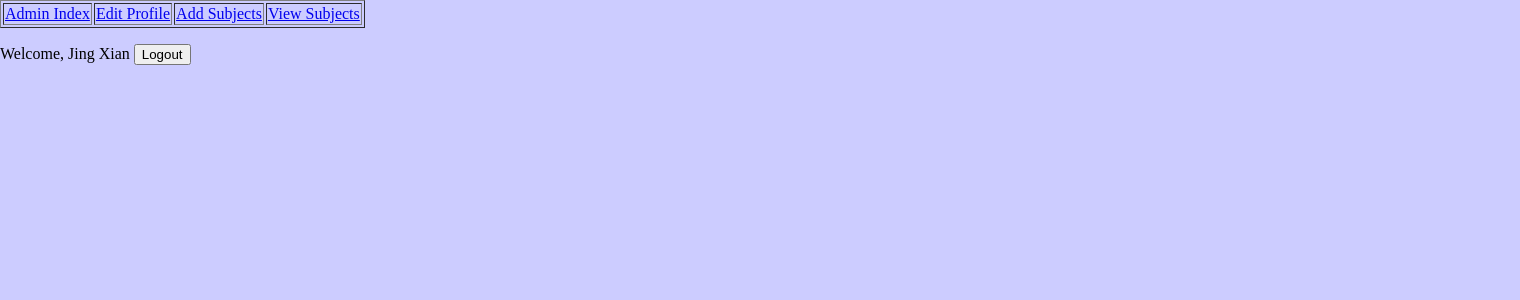
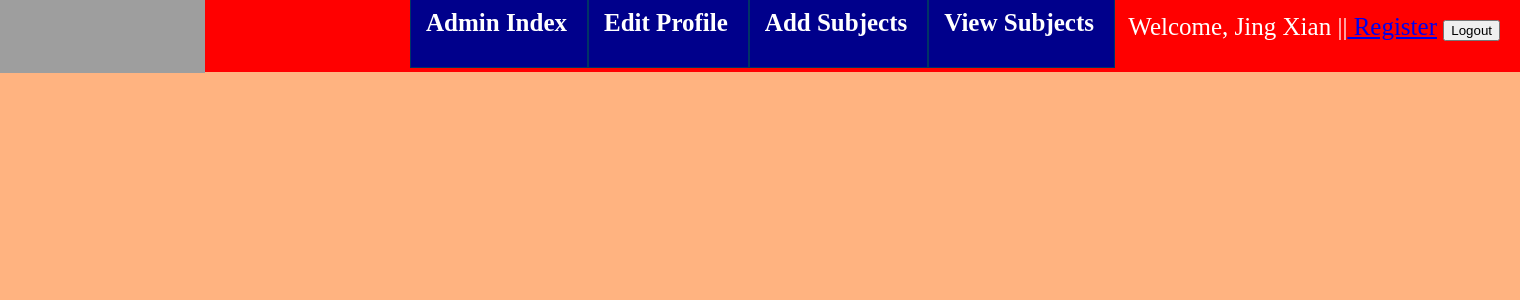
Before and after one commit to MMU-TWT-Class-Oct-2015/G10B_University_Subject_Selection_System, a PHP site: page / in a window 1520 px wide. Shown: the top 300 px of the page. Run offline with PHP 8.4, Linux system fonts and the light colour scheme; a user stored in the database is signed in; data comes from the database, SQL or seed files in the repository; grey boxes are pictures that could not be loaded.

Commit message:
Update index.php

```diff
--- a/admin/index.php
+++ b/admin/index.php
@@ -17,24 +17,26 @@
 <html>
 	<head>
 	<title>Admin index</title>
-	<link rel="stylesheet" href="design.css" type="text/css" />
+	<link rel="stylesheet" href="../design.css" type="text/css" />
 </head>
 
-<body>
-	<table border="1">
-		<tr>
-			<td><a href="index.php">Admin Index</a></td>
-			<td><a href="edit_pro.php">Edit Profile</a></td>
-			<td><a href="add_sub.php">Add Subjects</a></td>
-			<td><a href="view_sub.php">View Subjects</a></td>
-		</tr>
-	</table>
+<body id="backcolor">
+<div id="header2" style="margin-left:auto;margin-right:auto;width:1520px;">
+			<a href="index.php"><img src="../picture/logo.png" width="205" height="73"></a>
 
-			<p>Welcome, <?php echo $row["Admin_Name"]?>
-
-
-
+	<nav>
+	<ul>
+			<li><a href="index.php">Admin Index</a></li>
+			<li><a href="edit_pro.php">Edit Profile</a></li>
+			<li><a href="add_sub.php">Add Subjects</a></li>
+			<li><a href="view_sub.php">View Subjects</a></li>
+	</ul>
+	</nav>
+	<span style="text-align:right;float:right;color:#FFFFFF;margin-top:-10px;font-size:25px;" >
+			<p style="margin-right:20px;">Welcome, <?php echo $row["Admin_Name"]?>
+			||<a href="register.php"> Register</a>
 			<input type="submit" name="logoutbtn" value="Logout" onclick="window.location='logout.php';"/></p>
+</div>
 
 </body>
 </html>
```
